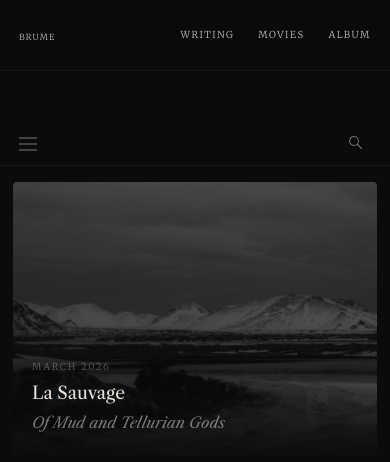
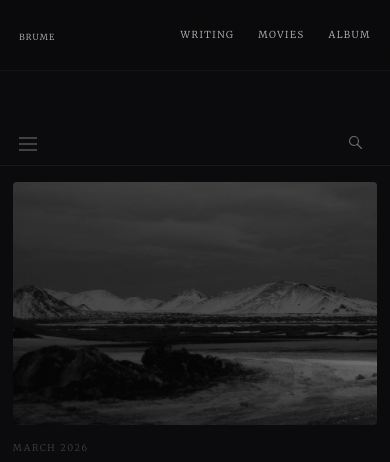
Before and after one commit to maviawa/maviawa.github.io, a Jekyll site: the page built from writing.html, in a window 390 px wide. Shown: the top 462 px of the page. Built offline with Jekyll 4.4.1, drawn with Linux system fonts in a browser that asks for light colours; some of the changed text lies outside the part shown.

Commit message:
writing grid redesign with excerpt, clean card layout

```diff
--- a/assets/css/main.css
+++ b/assets/css/main.css
@@ -1806,3 +1806,112 @@
     border-radius: 0 !important;
   }
 }
+
+.writing-grid {
+  grid-template-columns: repeat(3, 1fr) !important;
+  gap: 2rem !important;
+  padding: 0 !important;
+  background: none !important;
+}
+
+.writing-card {
+  display: block !important;
+  position: relative !important;
+  background: none !important;
+  cursor: pointer !important;
+  text-decoration: none !important;
+  aspect-ratio: auto !important;
+  height: auto !important;
+  border-radius: 0 !important;
+  overflow: visible !important;
+}
+
+.writing-card__img {
+  width: 100% !important;
+  aspect-ratio: 3/2 !important;
+  background-size: cover !important;
+  background-position: center !important;
+  background-color: #1c1c1a !important;
+  border-radius: 4px !important;
+  filter: brightness(0.82) saturate(0.85) !important;
+  transition: filter 0.4s ease, transform 0.4s ease !important;
+  overflow: hidden !important;
+}
+
+.writing-card:hover .writing-card__img {
+  filter: brightness(1) saturate(1) !important;
+  transform: scale(1.02) !important;
+}
+
+.writing-card__overlay {
+  display: none !important;
+}
+
+.writing-card__info {
+  padding: 0.9rem 0 0 !important;
+  position: static !important;
+  background: none !important;
+}
+
+.writing-card__date {
+  font-family: 'Merriweather', serif !important;
+  font-size: 0.58rem !important;
+  letter-spacing: 0.18em !important;
+  text-transform: uppercase !important;
+  color: rgba(232,228,220,0.25) !important;
+  margin-bottom: 0.3rem !important;
+}
+
+.writing-card__title {
+  font-family: 'Libre Caslon Text', serif !important;
+  font-size: 1rem !important;
+  font-weight: 400 !important;
+  color: rgba(232,228,220,0.85) !important;
+  line-height: 1.3 !important;
+  text-shadow: none !important;
+  transition: color 0.3s !important;
+}
+
+.writing-card:hover .writing-card__title {
+  color: rgba(232,228,220,1) !important;
+  text-shadow: none !important;
+}
+
+.writing-card__subtitle {
+  margin-top: 0.2rem !important;
+  font-family: 'Libre Caslon Text', serif !important;
+  font-size: 0.82rem !important;
+  font-style: italic !important;
+  color: rgba(232,228,220,0.35) !important;
+}
+
+.writing-card.hidden {
+  display: none !important;
+}
+
+@media (max-width: 768px) {
+  .writing-grid {
+    grid-template-columns: repeat(2, 1fr) !important;
+    gap: 1.2rem !important;
+  }
+}
+
+@media (max-width: 480px) {
+  .writing-grid {
+    grid-template-columns: 1fr !important;
+  }
+}
+
+.writing-card__excerpt {
+  display: block !important;
+  margin-top: 0.5rem !important;
+  font-family: 'Libre Caslon Text', serif !important;
+  font-size: 0.82rem !important;
+  font-style: normal !important;
+  color: rgba(232,228,220,0.35) !important;
+  line-height: 1.6 !important;
+  display: -webkit-box !important;
+  -webkit-line-clamp: 3 !important;
+  -webkit-box-orient: vertical !important;
+  overflow: hidden !important;
+}
--- a/writing.html
+++ b/writing.html
@@ -110,15 +110,15 @@
     {% for piece in pieces %}
     <a class="writing-card"
        href="{{ piece.url }}"
-       {% if piece.thumb %}style="background-image: url('{{ piece.thumb }}')"{% endif %}
        data-title="{{ piece.title | downcase }}"
        data-excerpt="{{ piece.excerpt | strip_html | downcase | truncatewords: 30 }}"
        data-collection="{{ piece.collection | default: 'none' }}">
-      <div class="writing-card__overlay"></div>
+      <div class="writing-card__img" {% if piece.thumb %}style="background-image: url('{{ piece.thumb }}')"{% endif %}></div>
       <div class="writing-card__info">
         <p class="writing-card__date">{{ piece.date | date: "%B %Y" }}</p>
         <h2 class="writing-card__title">{{ piece.title }}</h2>
         {% if piece.subtitle %}<p class="writing-card__subtitle">{{ piece.subtitle }}</p>{% endif %}
+        {% if piece.excerpt %}<p class="writing-card__excerpt">{{ piece.excerpt | strip_html | truncatewords: 25 }}</p>{% endif %}
       </div>
     </a>
     {% endfor %}
```
